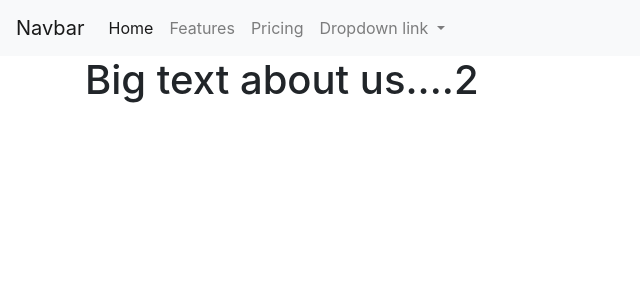
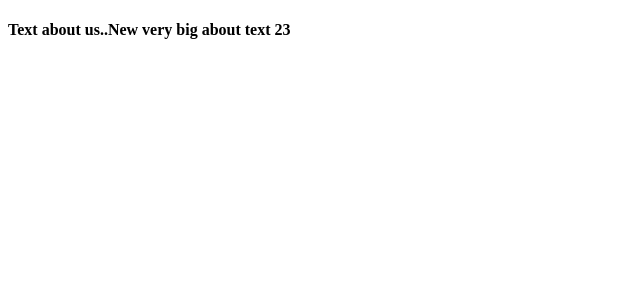
Before and after one commit to PancirDev/courseDjangoFR, a Django app: page /about/ in a window 1280 px wide. Shown: the top 300 px of the page, without its empty margins (0-640 px from the left). Run offline with Django 3.2, Linux system fonts and the light colour scheme.

Commit message:
First stable

```diff
--- a/manage.py
+++ b/manage.py
@@ -6,7 +6,7 @@ import sys
 
 def main():
     """Run administrative tasks."""
-    os.environ.setdefault('DJANGO_SETTINGS_MODULE', 'travel.settings')
+    os.environ.setdefault('DJANGO_SETTINGS_MODULE', 'train.settings')
     try:
         from django.core.management import execute_from_command_line
     except ImportError as exc:
--- a/templates/about.html
+++ b/templates/about.html
@@ -1,3 +1,3 @@
 {% extends 'base.html' %}
-{% block title%}About us{% endblock %}
-{% block content%}Big text about us....2{% endblock %}
+{% block title %}About{% endblock %}
+{% block content %}<h4>{{abouttext}}New very big about text 23</h4>{% endblock %}
--- a/templates/base.html
+++ b/templates/base.html
@@ -1,58 +1,10 @@
-<!doctype html>
+<!DOCTYPE html>
 <html lang="en">
-  <head>
-    <!-- Required meta tags -->
-    <meta charset="utf-8">
-    <meta name="viewport" content="width=device-width, initial-scale=1, shrink-to-fit=no">
-
-    <!-- Bootstrap CSS -->
-    <link rel="stylesheet" href="https://cdn.jsdelivr.net/npm/bootstrap@4.5.3/dist/css/bootstrap.min.css" integrity="sha384-TX8t27EcRE3e/ihU7zmQxVncDAy5uIKz4rEkgIXeMed4M0jlfIDPvg6uqKI2xXr2" crossorigin="anonymous">
-
-    <title>{% block title %}{% endblock %}</title>
-  </head>
-  <body>
-    <nav class="navbar navbar-expand-lg navbar-light bg-light">
-      <a class="navbar-brand" href="#">Navbar</a>
-      <button class="navbar-toggler" type="button" data-toggle="collapse" data-target="#navbarNavDropdown" aria-controls="navbarNavDropdown" aria-expanded="false" aria-label="Toggle navigation">
-        <span class="navbar-toggler-icon"></span>
-      </button>
-      <div class="collapse navbar-collapse" id="navbarNavDropdown">
-        <ul class="navbar-nav">
-          <li class="nav-item active">
-            <a class="nav-link" href="#">Home <span class="sr-only">(current)</span></a>
-          </li>
-          <li class="nav-item">
-            <a class="nav-link" href="#">Features</a>
-          </li>
-          <li class="nav-item">
-            <a class="nav-link" href="#">Pricing</a>
-          </li>
-          <li class="nav-item dropdown">
-            <a class="nav-link dropdown-toggle" href="#" id="navbarDropdownMenuLink" role="button" data-toggle="dropdown" aria-haspopup="true" aria-expanded="false">
-              Dropdown link
-            </a>
-            <div class="dropdown-menu" aria-labelledby="navbarDropdownMenuLink">
-              <a class="dropdown-item" href="#">Action</a>
-              <a class="dropdown-item" href="#">Another action</a>
-              <a class="dropdown-item" href="#">Something else here</a>
-            </div>
-          </li>
-        </ul>
-      </div>
-      </nav>
-    <div class="container">
-      <h1>{% block content%}}{% endblock %}</h1>
-    </div>
-    <!-- Optional JavaScript; choose one of the two! -->
-
-    <!-- Option 1: jQuery and Bootstrap Bundle (includes Popper) -->
-    <script src="https://code.jquery.com/jquery-3.5.1.slim.min.js" integrity="sha384-DfXdz2htPH0lsSSs5nCTpuj/zy4C+OGpamoFVy38MVBnE+IbbVYUew+OrCXaRkfj" crossorigin="anonymous"></script>
-    <script src="https://cdn.jsdelivr.net/npm/bootstrap@4.5.3/dist/js/bootstrap.bundle.min.js" integrity="sha384-ho+j7jyWK8fNQe+A12Hb8AhRq26LrZ/JpcUGGOn+Y7RsweNrtN/tE3MoK7ZeZDyx" crossorigin="anonymous"></script>
-
-    <!-- Option 2: jQuery, Popper.js, and Bootstrap JS
-    <script src="https://code.jquery.com/jquery-3.5.1.slim.min.js" integrity="sha384-DfXdz2htPH0lsSSs5nCTpuj/zy4C+OGpamoFVy38MVBnE+IbbVYUew+OrCXaRkfj" crossorigin="anonymous"></script>
-    <script src="https://cdn.jsdelivr.net/npm/popper.js@1.16.1/dist/umd/popper.min.js" integrity="sha384-9/reFTGAW83EW2RDu2S0VKaIzap3H66lZH81PoYlFhbGU+6BZp6G7niu735Sk7lN" crossorigin="anonymous"></script>
-    <script src="https://cdn.jsdelivr.net/npm/bootstrap@4.5.3/dist/js/bootstrap.min.js" integrity="sha384-w1Q4orYjBQndcko6MimVbzY0tgp4pWB4lZ7lr30WKz0vr/aWKhXdBNmNb5D92v7s" crossorigin="anonymous"></script>
-    -->
-  </body>
+<head>
+    <meta charset="UTF-8">
+    <title> {% block title %}{% endblock %}</title>
+</head>
+<body>
+{% block content %}{% endblock %}
+</body>
 </html>
--- a/templates/home.html
+++ b/templates/home.html
@@ -1,3 +1,3 @@
 {% extends 'base.html' %}
-{% block title%}Home{% endblock %}
-{% block content%}Hello {{name}}!{% endblock %}
+{% block title %}Home{% endblock %}
+{% block content %}<h2>Hello, {{name}}! new</h2>{% endblock %}
```
